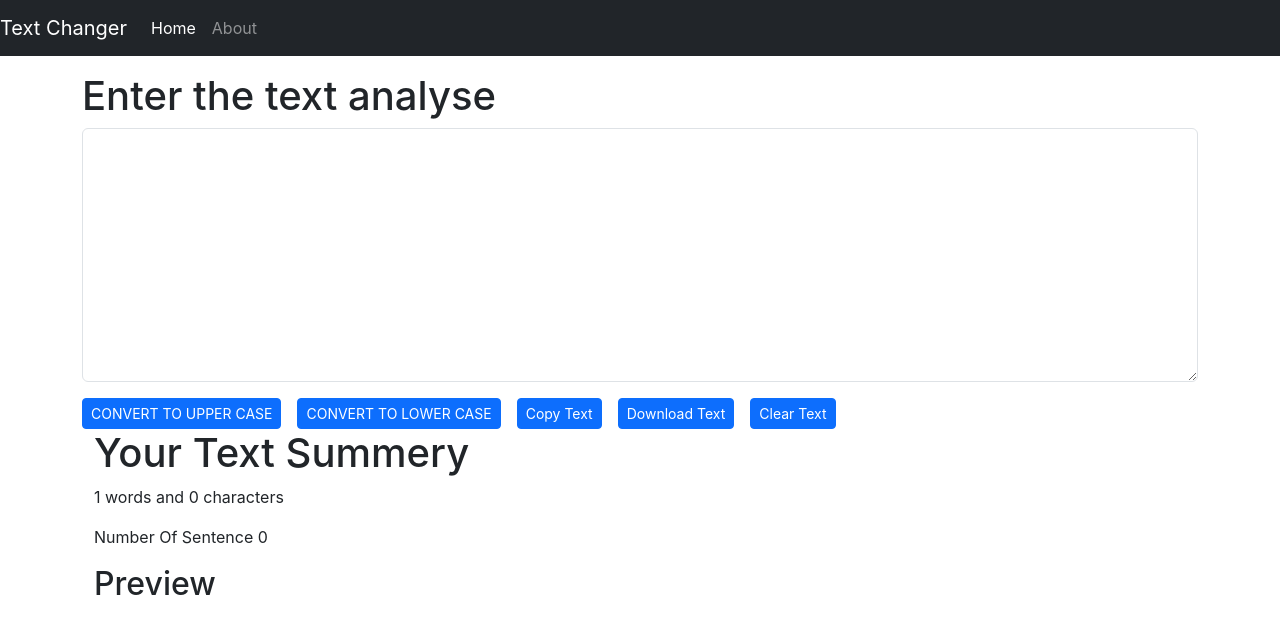
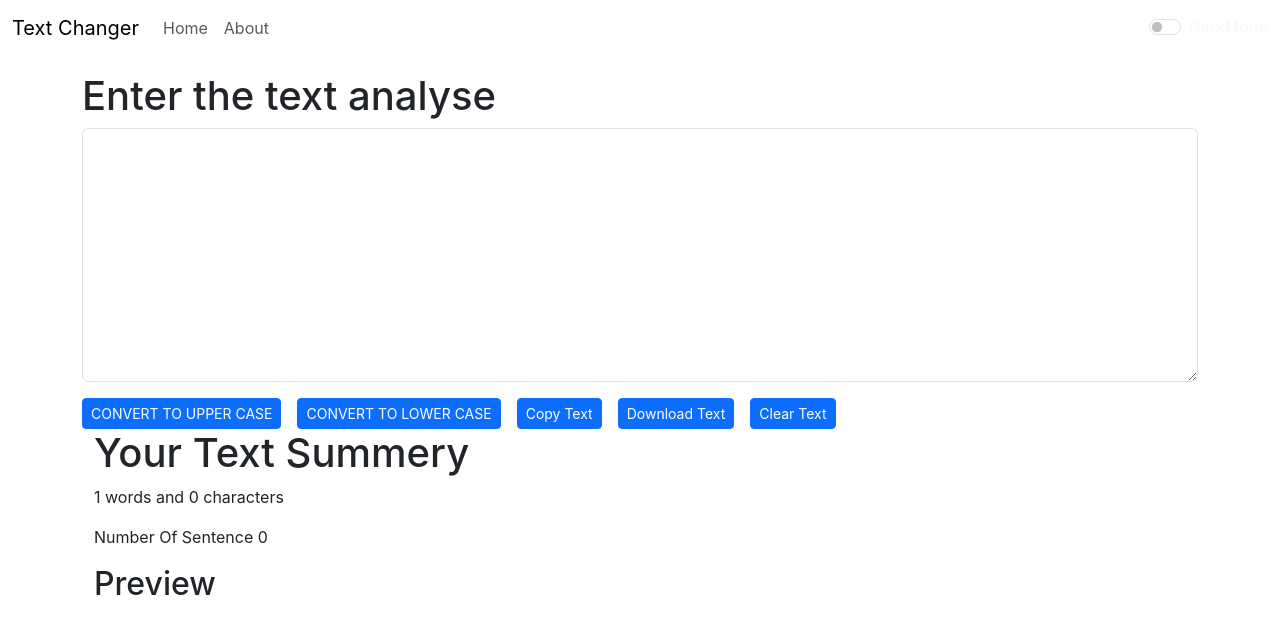
Before and after one commit to birsardar/textchanger, a React (Create React App) app: page / in a window 1280 px wide. Shown: the top 634 px of the page. Built offline with nearby package versions, Linux system fonts and the light colour scheme.

Commit message:
dark mode

```diff
--- a/src/App.js
+++ b/src/App.js
@@ -1,17 +1,27 @@
 import Navbar from "./component/Navbar";
 import About from "./component/About";
 import TextForm from "./component/Textform";
+import React,{useState} from 'react';
 import {
   BrowserRouter as Router,
   Routes,
   Route,
-  Link
 }  from "react-router-dom";
 function App() {
+  const [mode, setmode] = useState('mode');
+  const toggleMode =()=>{
+    if (mode === 'dark'){
+      setmode('light')
+    }
+    else{
+      setmode('dark')
+    }
+
+  }
   return (
     <Router>
       {/* passing title using props to navbar */}
-    <Navbar title="Text Changer" about="About"/>
+    <Navbar title="Text Changer" about="About" mode={ mode } toogleMode={toggleMode}/>
       <div className="container my-3" >
     <Routes>
           <Route path="/about"  element={<About />} >
--- a/src/component/Navbar.js
+++ b/src/component/Navbar.js
@@ -3,20 +3,26 @@ import PropTypes from 'prop-types'
 import { Link }  from "react-router-dom";
 export default function Navbar(props){
     return (
-    <nav className="navbar navbar-expand-lg navbar-dark bg-dark">
+      <nav className={`navbar navbar-expand-lg navbar-${props.mode} bg-${props.mode}`}>
+      <div className="container-fluid">
         <a className="navbar-brand" href="/">{props.title}</a>
-    <button className="navbar-toggler" type="button" data-toggle="collapse" data-target="/navbarNav" aria-controls="navbarNav" aria-expanded="false" aria-label="Toggle navigation">
+        <button className="navbar-toggler" type="button" data-bs-toggle="collapse" data-bs-target="#navbarSupportedContent" aria-controls="navbarSupportedContent" aria-expanded="false" aria-label="Toggle navigation">
           <span className="navbar-toggler-icon"></span>
         </button>
-    <div className="collapse navbar-collapse" id="navbarNav">
-      <ul className="navbar-nav">
-        <li className="nav-item active">
+        <div className="collapse navbar-collapse" id="navbarSupportedContent">
+          <ul className="navbar-nav me-auto mb-2 mb-lg-0">
+            <li className="nav-item">
             <Link className="nav-link" to="/">Home</Link>
             </li>
             <li className="nav-item">
             <Link className="nav-link" to="/about">{props.about}</Link>
             </li>
           </ul>
+            <div className={`form-check form-switch text-${props.mode==='light'?'dark':'light'}`} >
+            <input className="form-check-input"onClick={props.toogleMode} type="checkbox" role="switch" id="flexSwitchCheckDefault"/>
+            <label className="form-check-label" htmlFor="flexSwitchCheckDefault" >DarkMode</label>
+            </div>
+        </div>
       </div>
     </nav>
     )
```
Lines whose indentation alone changed are shown as unchanged.
